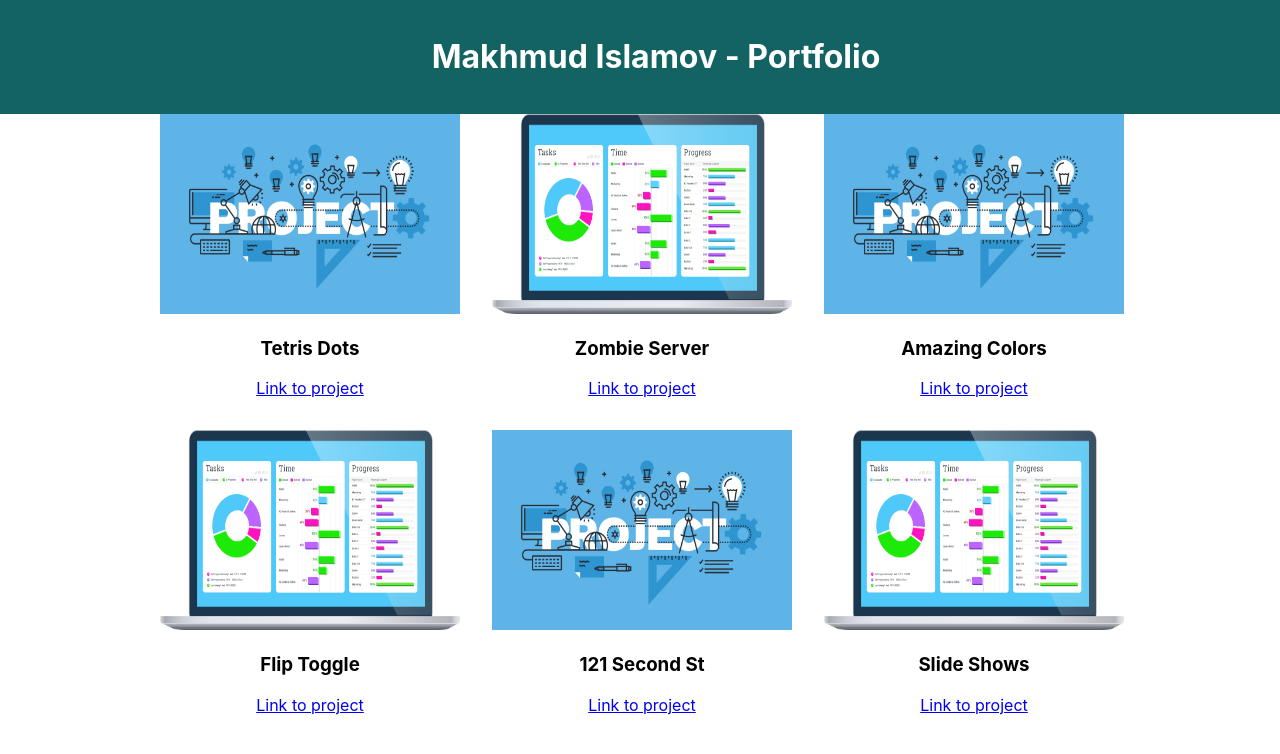
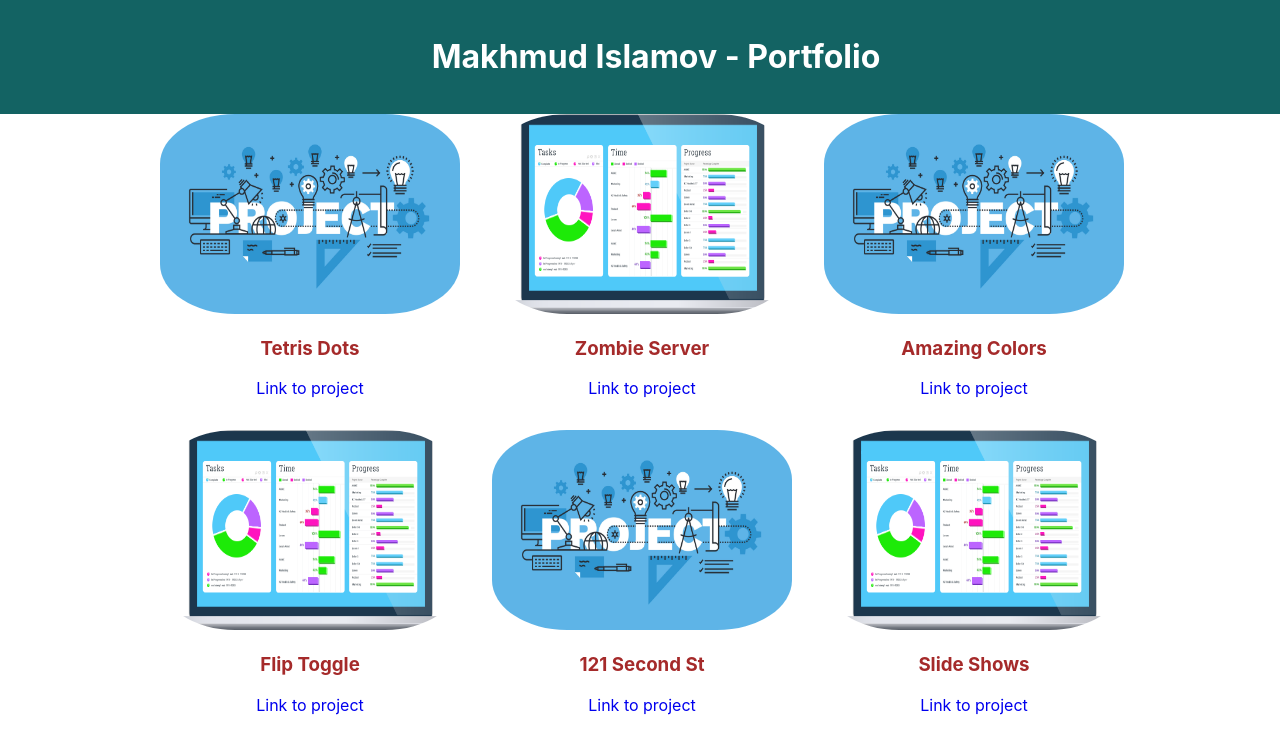
Before and after one commit to makhmudislamov/Portfolio, a React (Create React App) app: page / in a window 1280 px wide. Shown: the top 754 px of the page. Built offline with nearby package versions, Linux system fonts and the light colour scheme.

Commit message:
added some styling to project component

```diff
--- /dev/null
+++ b/src/Project.css
@@ -0,0 +1,15 @@
+.title {
+    color: brown;
+}
+
+.link:hover {
+    color: black;
+}
+
+.link {
+    text-decoration: none;
+}
+
+.image {
+    border-radius: 25%;
+}
--- a/src/Project.js
+++ b/src/Project.js
@@ -1,4 +1,5 @@
 import React from 'react'
+import './Project.css'
 
 // USING PROPS
 // function Project(props) {
@@ -15,10 +16,10 @@ import React from 'react'
 // DECONSTRUCTING PROPS
 function Project({ image, title, link }) {
     return (
-        <div>
-            <img src={image} width="300" height="200" />
-            <h3>{title}</h3>
-            <a href={link}>Link to project</a>
+        <div className="Project">
+            <img className="image" src={image} width="300" height="200" />
+            <h3 className="title">{title}</h3>
+            <a className="link" href={link}>Link to project</a>
         </div>
     )
 }
```
